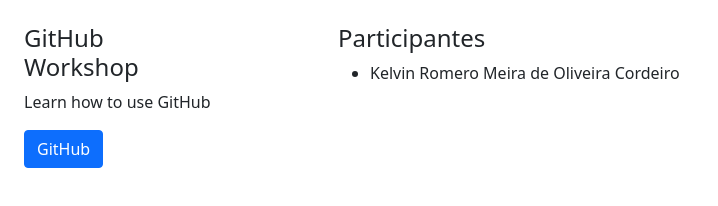
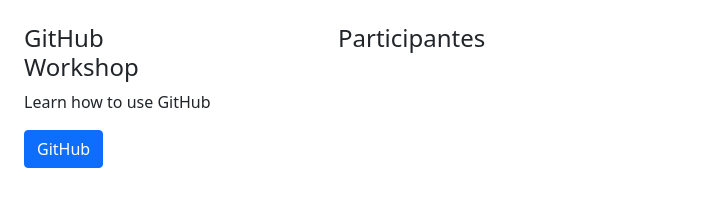
Before and after one commit to kord-ai/git-workshop, a plain HTML site: page index.html in a window 1280 px wide. Shown: the whole page, without its empty margins (0-718 px from the left). Drawn offline with nearby package versions, Linux system fonts and the light colour scheme.

Commit message:
removes my name

```diff
--- a/index.html
+++ b/index.html
@@ -23,7 +23,6 @@
         <main class="col-6">
             <h4>Participantes</h4>
             <ul>
-                <li>Kelvin Romero Meira de Oliveira Cordeiro</li>
             </ul>
         </main>
     </div>
```
